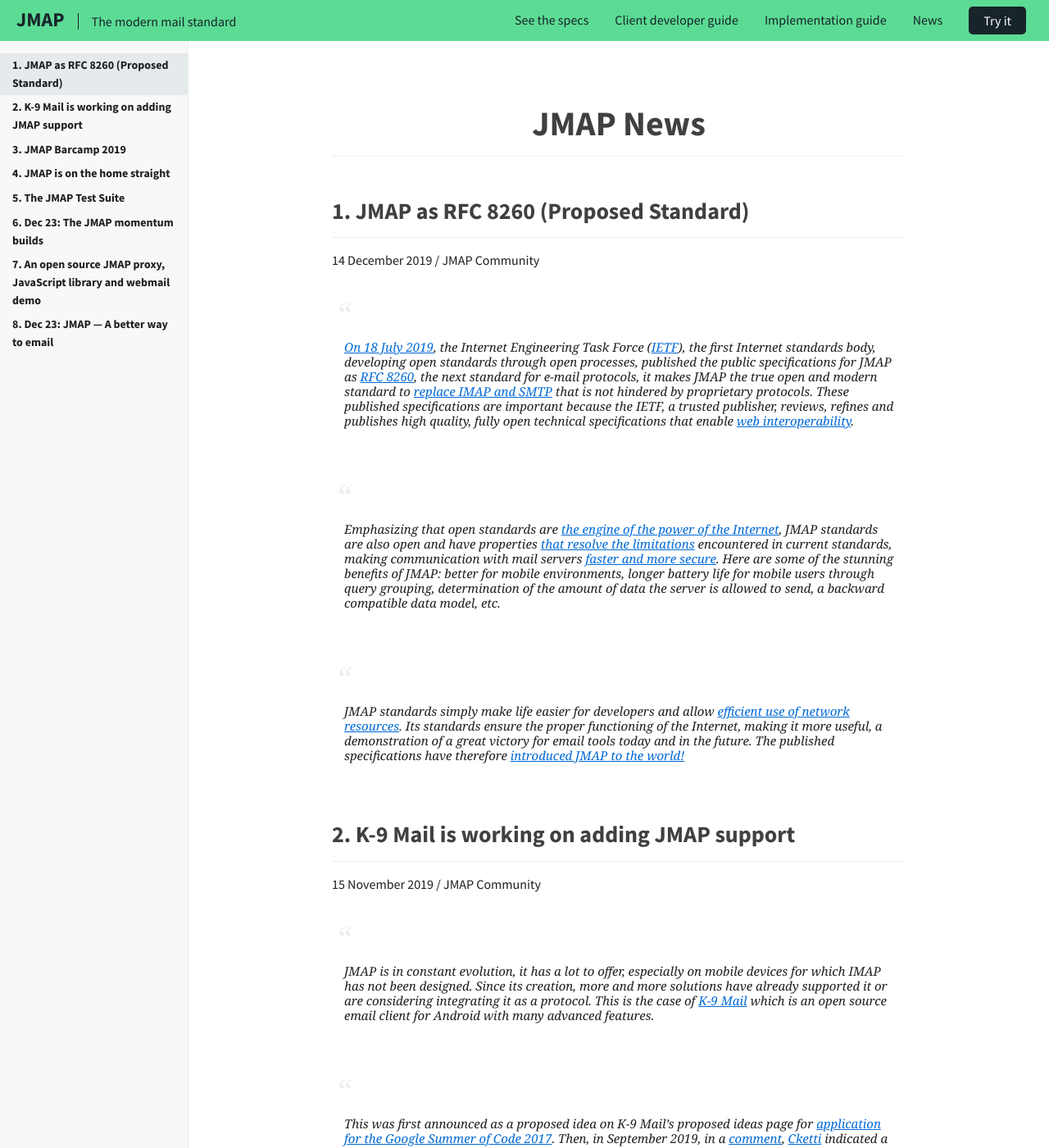
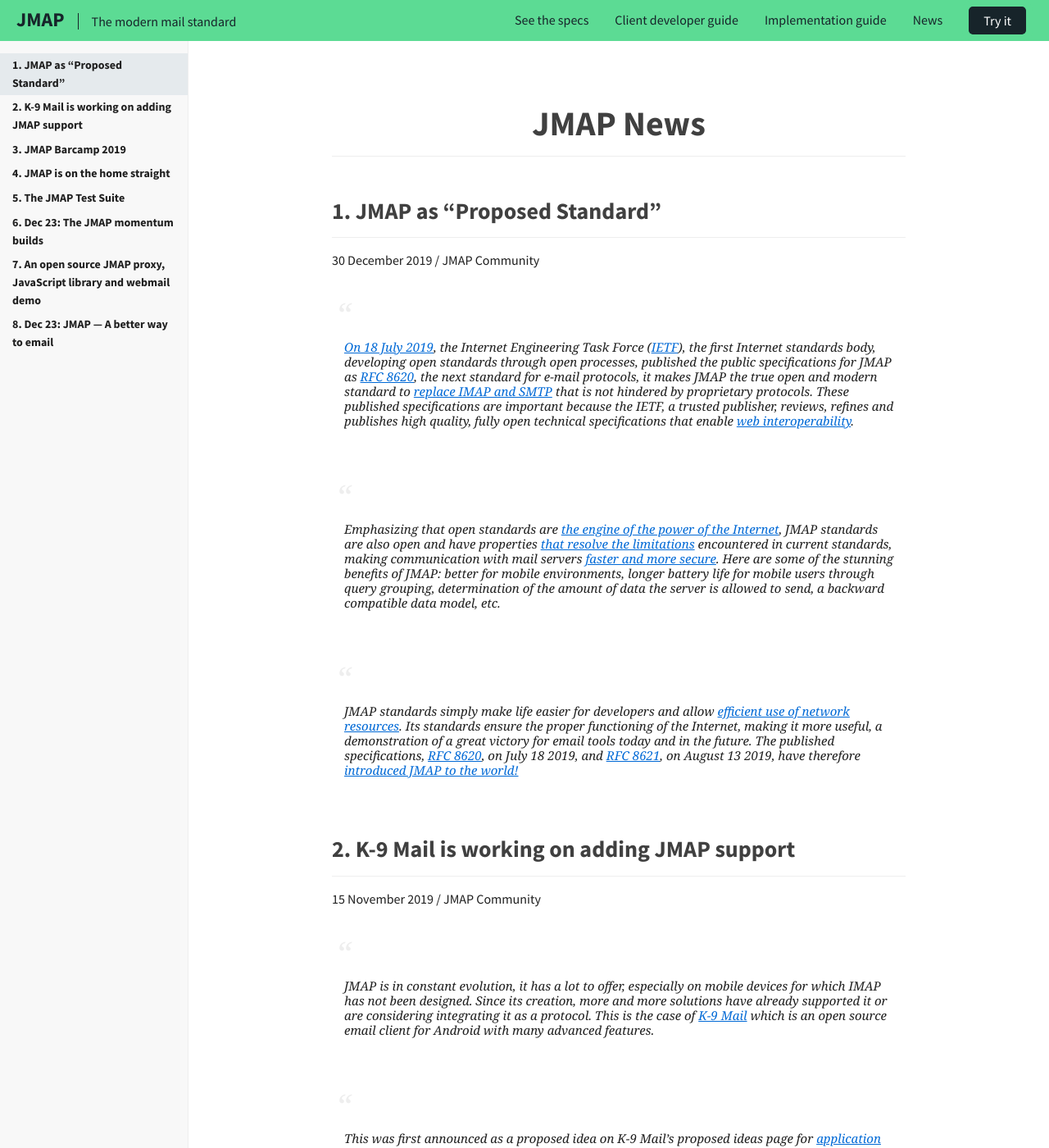
Before and after one commit to jmapio/jmapio.github.io, a Jekyll site: the page built from news.md, in a window 1280 px wide and 1400 px high. Shown: the whole window at 82% size. Built offline with Jekyll 4.4.1, drawn with Linux system fonts in a browser that asks for light colours.

Commit message:
Use correct RFC numbers and links

```diff
--- a/news.md
+++ b/news.md
@@ -5,17 +5,17 @@ title: JMAP News
 ---
 # JMAP News
 
-## JMAP as RFC 8260 (Proposed Standard)
+## JMAP as “Proposed Standard”
 
-14 December 2019 / JMAP Community
+30 December 2019 / JMAP Community
 
-> [On 18 July 2019](https://twitter.com/Fastmail/status/1152281229083009025), the Internet Engineering Task Force ([IETF](https://ietf.org/about)), the first Internet standards body, developing open standards through open processes, published the public specifications for JMAP as [RFC 8260](https://tools.ietf.org/html/rfc8260),
+> [On 18 July 2019](https://twitter.com/Fastmail/status/1152281229083009025), the Internet Engineering Task Force ([IETF](https://ietf.org/about)), the first Internet standards body, developing open standards through open processes, published the public specifications for JMAP as [RFC 8620](https://tools.ietf.org/html/rfc8620),
 the next standard for e-mail protocols, it makes JMAP the true open and modern standard to [replace IMAP and SMTP](https://www.coywolf.news/email/jmap-open-standard/) that is not hindered by proprietary protocols. These published specifications are important because the IETF, a trusted publisher, reviews, refines and publishes high quality, fully open technical specifications that enable [web interoperability](https://www.coywolf.news/email/jmap-open-standard/).
 
 > Emphasizing that open standards are [the engine of the power of the Internet](https://fastmail.blog/2019/08/16/jmap-new-email-open-standard/), JMAP standards are also open and have properties [that resolve the limitations](https://hub.packtpub.com/ietf-proposes-json-meta-application-protocol-jmap-as-the-next-standard-for-email-protocols/) encountered in current standards, making communication with mail servers [faster and more secure](https://www.coywolf.news/email/jmap-open-standard/). Here are some of the stunning benefits of JMAP: better for mobile environments, longer battery life for mobile users through query grouping, determination of the amount of data the server is allowed to send, a backward compatible data model, etc.
 
 > JMAP standards simply make life easier for developers and allow [efficient use of network resources](https://hub.packtpub.com/ietf-proposes-json-meta-application-protocol-jmap-as-the-next-standard-for-email-protocols/).
-  Its standards ensure the proper functioning of the Internet, making it more useful, a demonstration of a great victory for email tools today and in the future. The published specifications have therefore [introduced JMAP to the world!](https://fastmail.blog/2019/08/16/jmap-new-email-open-standard/)
+  Its standards ensure the proper functioning of the Internet, making it more useful, a demonstration of a great victory for email tools today and in the future. The published specifications, [RFC 8620](https://tools.ietf.org/html/rfc8620), on July 18 2019, and [RFC 8621](https://tools.ietf.org/html/rfc8621), on August 13 2019, have therefore [introduced JMAP to the world!](https://fastmail.blog/2019/08/16/jmap-new-email-open-standard/)
 
 ## K-9 Mail is working on adding JMAP support
 
```
